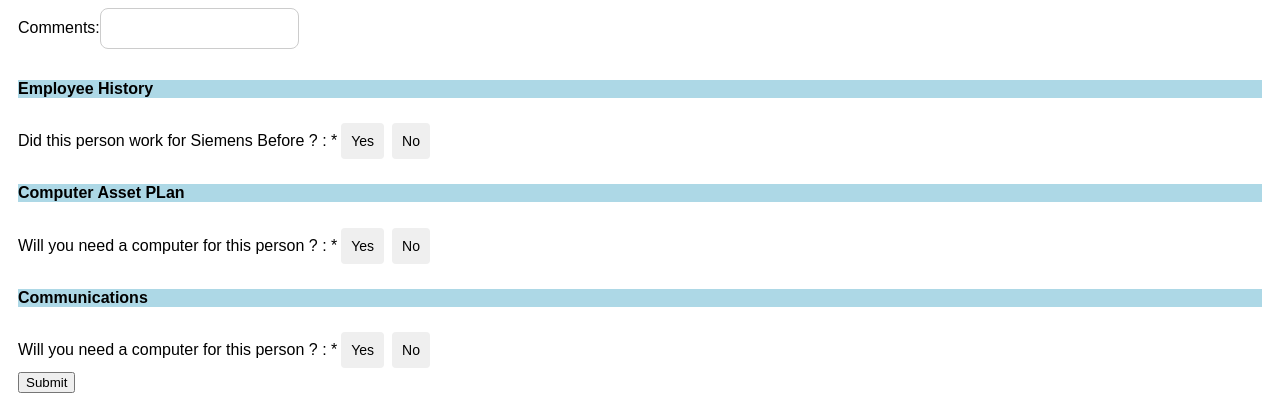
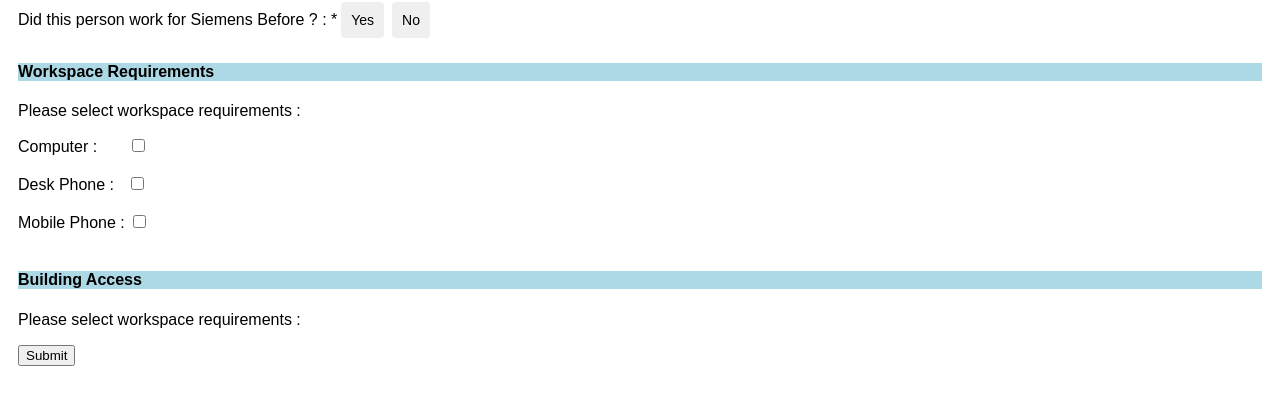
Before and after one commit to SoumyaKB96/Forms, a React (Create React App) app: page / in a window 1280 px wide. Shown: the part 513-921 px from the top of the page. After the commit the page ends 897 px from the top, so only its background shows below. Built offline with nearby package versions, Linux system fonts and the light colour scheme.

Commit message:
workspace

```diff
--- a/src/EmpForm.js
+++ b/src/EmpForm.js
@@ -16,7 +16,8 @@
       startDate: null,
       endDate: null,
       isContractor: false,
-      isHistory: false
+      isHistory: false,
+      purchaseRequest: ""
     };
   }
 
@@ -62,14 +63,7 @@
         <div>
           <label>
             Employee Transferring from CT US :
-            <select>
-              <option selected value="None">
-                Select...
-              </option>
-              <option value="Rda Management">1</option>
-              <option value="Management Head">2</option>
-              <option value="Head Research">3</option>
-            </select>
+            <input type="text" name="otherCompany" />
           </label>
         </div>
       );
@@ -81,14 +75,7 @@
         <div>
           <label>
             If Contractor , what Company They Worked for :
-            <select>
-              <option selected value="None">
-                Select...
-              </option>
-              <option value="1">1</option>
-              <option value="Management Head">2</option>
-              <option value="Head Research">3</option>
-            </select>
+            <input type="text" name="otherCompany" />
           </label>
         </div>
       );
@@ -98,14 +85,7 @@
         <div>
           <label>
             If Other, specify :
-            <select>
-              <option selected value="None">
-                Select...
-              </option>
-              <option value="1">1</option>
-              <option value="Management Head">2</option>
-              <option value="Head Research">3</option>
-            </select>
+            <input type="text" name="otherCompany" />
           </label>
         </div>
       );
@@ -133,6 +113,18 @@
       );
     }
 
+    let purchaseOption;
+    if (this.state.purchaseRequest == "Yes") {
+      purchaseOption = (
+        <div>
+          <label>
+            Please enter the Purchase Request :
+            <input type="text" name="Purchase" />
+          </label>
+        </div>
+      );
+    }
+
     return (
       <div>
         <h3>Employee Form </h3>
@@ -146,7 +138,6 @@
               <input type="text" name="id" />
             </label>
             <br />
-
             <div className="image">
               <label>
                 <img
@@ -164,7 +155,6 @@
                 <br />
               </label>
             </div>
-
             <div className="Request">
               <label>
                 Request Type :&nbsp;
@@ -197,7 +187,6 @@
             </div>
             {transfer}
             <br />
-
             <label>
               Employee Type:
               <input
@@ -223,12 +212,11 @@
             </label>
             {empTypeOption}
             <br />
-
             <label>
               Employee ID :&nbsp;
               <input type="text" name="name" size="40" />
             </label>
-            <br />
+            &nbsp; &nbsp;&nbsp;
             <label>
               Cost Center/Department:
               <select>
@@ -240,10 +228,9 @@
                 <option value="Head Research">Head Research</option>
               </select>
             </label>
-
             <div className="Names">
               <label>
-                First Name :
+                First Name :&nbsp;&nbsp;&nbsp;&nbsp;
                 <input type="text" name="name" size="40" />
               </label>
 
@@ -255,7 +242,6 @@
               <br />
             </div>
             <br />
-
             <div className="Dates">
               <label>
                 Start date :
@@ -268,37 +254,41 @@
               </label>
               <br />
             </div>
-
             <label>
               Comments:
               <input type="text" name="name" />
             </label>
           </div>
 
-          <h4 className="headings"> Employee History</h4>
-          <div classname="EmpHist">
           <label>
             Did this person work for Siemens Before ? : *
             <input type="Button" value="Yes" onClick={this.historyHandle} />
             <input type="Button" value="No" onClick={this.historyHandle} />
           </label>
           {history}
+
+          <h4 className="headings"> Workspace Requirements</h4>
+          <div classname="Workspace">
+            <p>Please select workspace requirements :</p>
+
+            <label>Computer : &nbsp;&nbsp;&nbsp;&nbsp;&nbsp; </label>
+            <input type="checkbox" />
+            <br />
+            <br />
+
+            <label>Desk Phone : &nbsp;&nbsp;</label>
+            <input type="checkbox" />
+            <br />
+            <br />
+            <label>Mobile Phone : </label>
+            <input type="checkbox" />
+            <br />
+            <br />
           </div>
 
-          <h4 className="headings"> Computer Asset PLan</h4>
-          <div classname="CompAssist">
-            <label>
-              Will you need a computer for this person ? : *<button>Yes</button>
-              <button>No</button>
-            </label>
-          </div>
-
-          <h4 className="headings"> Communications</h4>
-          <div classname="Comms">
-            <label>
-              Will you need a computer for this person ? : *<button>Yes</button>
-              <button>No</button>
-            </label>
+          <h4 className="headings"> Building Access</h4>
+          <div classname="Building">
+            <p>Please select workspace requirements :</p>
           </div>
 
           <input type="submit" value="Submit" />
```
Lines whose indentation alone changed are shown as unchanged.
